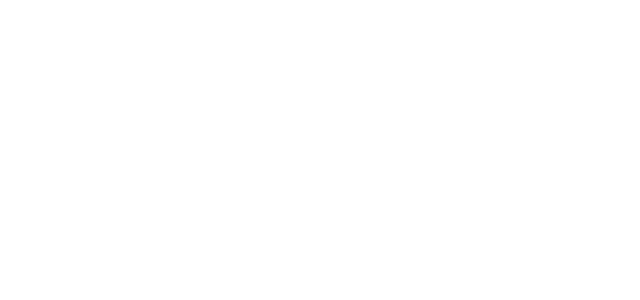
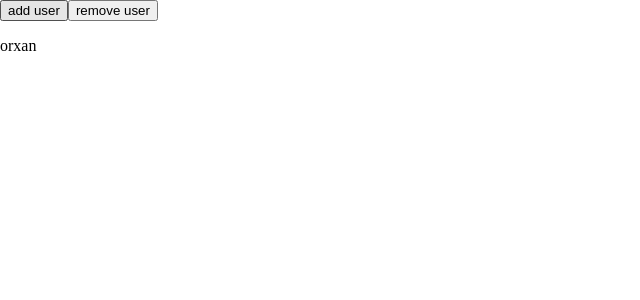
Before and after one commit to Ali-GreenHeart/fe13-react, a React (Vite) app: page /users-with-reducer in a window 1280 px wide. Before the commit this address had no page. Shown: the top 300 px of the page, without its empty margins (0-640 px from the left). Built offline with nearby package versions, Linux system fonts and the light colour scheme.

Commit message:
add users-with-reducer

```diff
--- /dev/null
+++ b/src/pages/UsersWithReducer/index.jsx
@@ -0,0 +1,34 @@
+import { useReducer } from "react"
+
+const reducer = (state, action) => {
+    if (action === 'add_user') {
+        return state.concat(['ali', 'idris'])
+    }
+    else if (action === 'remove_user') {
+        return []
+    }
+}
+
+const UsersWithReducer = () => {
+    const [state, dispatch] = useReducer(reducer, ['orxan'])
+
+    return (
+        <>
+            <button onClick={() => {
+                dispatch("add_user")
+            }}>add user</button>
+
+
+            <button onClick={() => {
+                dispatch("remove_user")
+            }}>remove user</button>
+
+            {
+                state.map((ad) => <p key={ad}>{ad}</p>)
+            }
+
+
+        </>
+    )
+}
+export default UsersWithReducer
--- a/src/routing/index.jsx
+++ b/src/routing/index.jsx
@@ -4,6 +4,7 @@
 import Calculator from "../components/Calculator"
 import Users from "../components/Users"
 import UserSingle from "../pages/UserSingle"
+import UsersWithReducer from "../pages/UsersWithReducer"
 
 const Routing = () => {
     return (
@@ -13,6 +14,7 @@
                 <Route path="/about" element={<About />} />
                 <Route path="/calculator" element={<Calculator />} />
                 <Route path="/users" element={<Users />} />
+                <Route path="/users-with-reducer" element={<UsersWithReducer />} />
                 <Route path="/users/:id" element={<UserSingle />} />
             </Routes>
         </>
```
